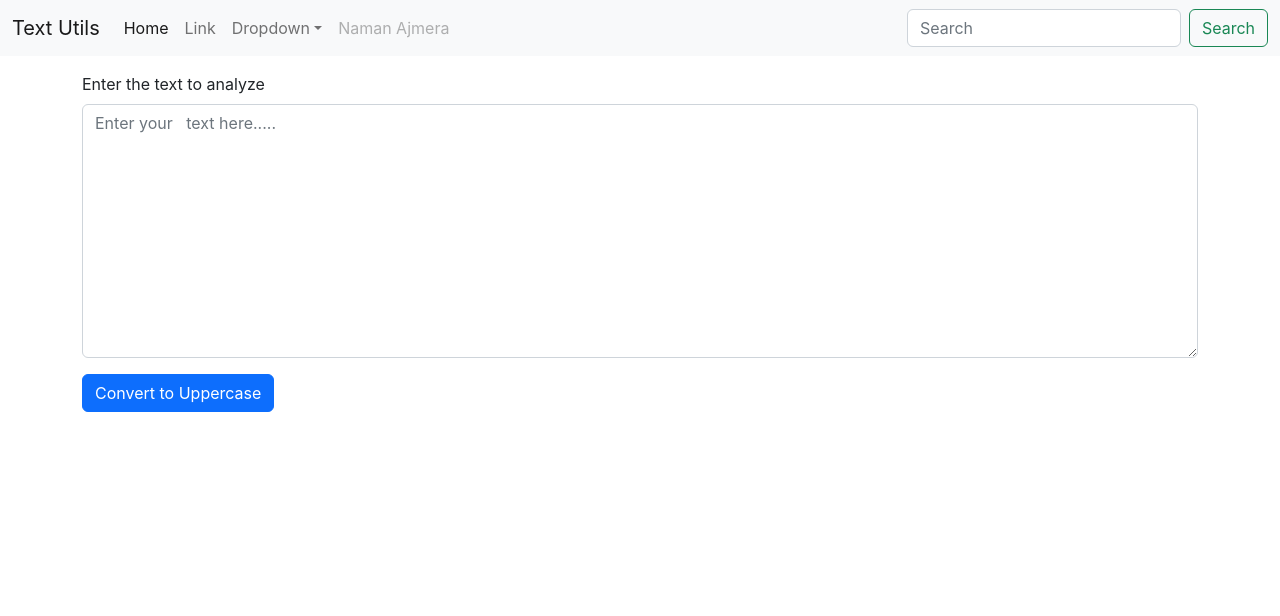
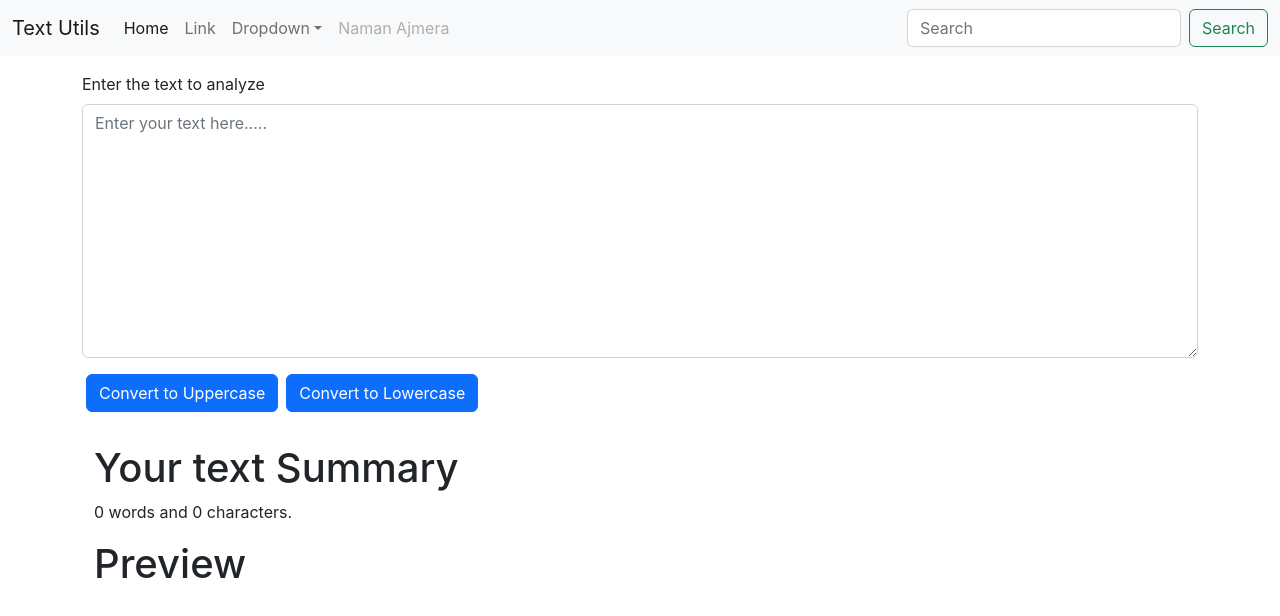
Before and after one commit to namanajmera/ReactJs, a React (Create React App) app in the folder my-app/: page / in a window 1280 px wide. Shown: the top 616 px of the page. Built offline with nearby package versions, Linux system fonts and the light colour scheme.

Commit message:
Added: Add more in text utilities.

```diff
--- a/my-app/src/forms/TextForm.jsx
+++ b/my-app/src/forms/TextForm.jsx
@@ -3,6 +3,10 @@
 export default function TextForm(props) {
    const handleUpperCaseClick = () => {
       let newText = text.toUpperCase();
+      setText(newText);
+   }
+   const handleLowerCaseClick = () => {
+      let newText = text.toLowerCase();
       setText(newText);
    }
 
@@ -12,12 +16,23 @@
    const [text, setText] = useState('');
 
    return (
-      <div>
-         <div className="mb-3">
-            <label htmlFor="myBox" className="form-label">{props.heading}</label>
-            <textarea className="form-control" id="myBox" rows="10" value={text} onChange={handleOnChange} placeholder="Enter your   text here....."></textarea>
-            <button className="btn btn-primary my-3" onClick={handleUpperCaseClick}>Convert to Uppercase</button>
+      <>
+         <div>
+            <div className="mb-3">
+               <label htmlFor="myBox" className="form-label">{props.heading}</label>
+               <textarea className="form-control" id="myBox" rows="10" value={text} onChange={handleOnChange} placeholder="Enter your text here....."></textarea>
+               <button className="btn btn-primary my-3 mx-1" onClick={handleUpperCaseClick}>Convert to Uppercase</button>
+               <button className="btn btn-primary my-3 mx-1" onClick={handleLowerCaseClick}>Convert to Lowercase</button>
+            </div>
          </div>
-      </div>
+         <div className="container my-3">
+            <h1>Your text Summary</h1>
+            <p>{text.split(" ").length - 1} words and {text.length} characters.</p>
+         </div>
+         <div className="container my-3">
+            <h1>Preview</h1>
+            <p>{text}</p>
+         </div>
+      </>
    )
 }
```
